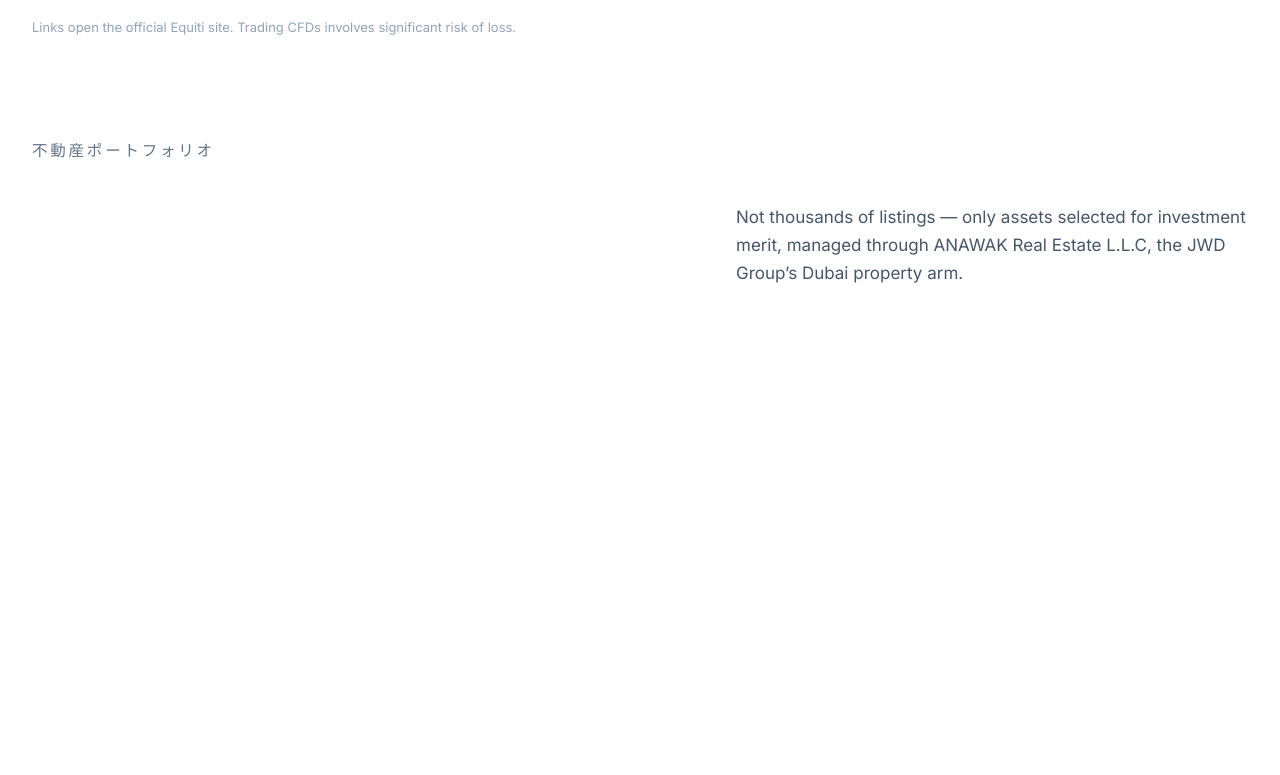
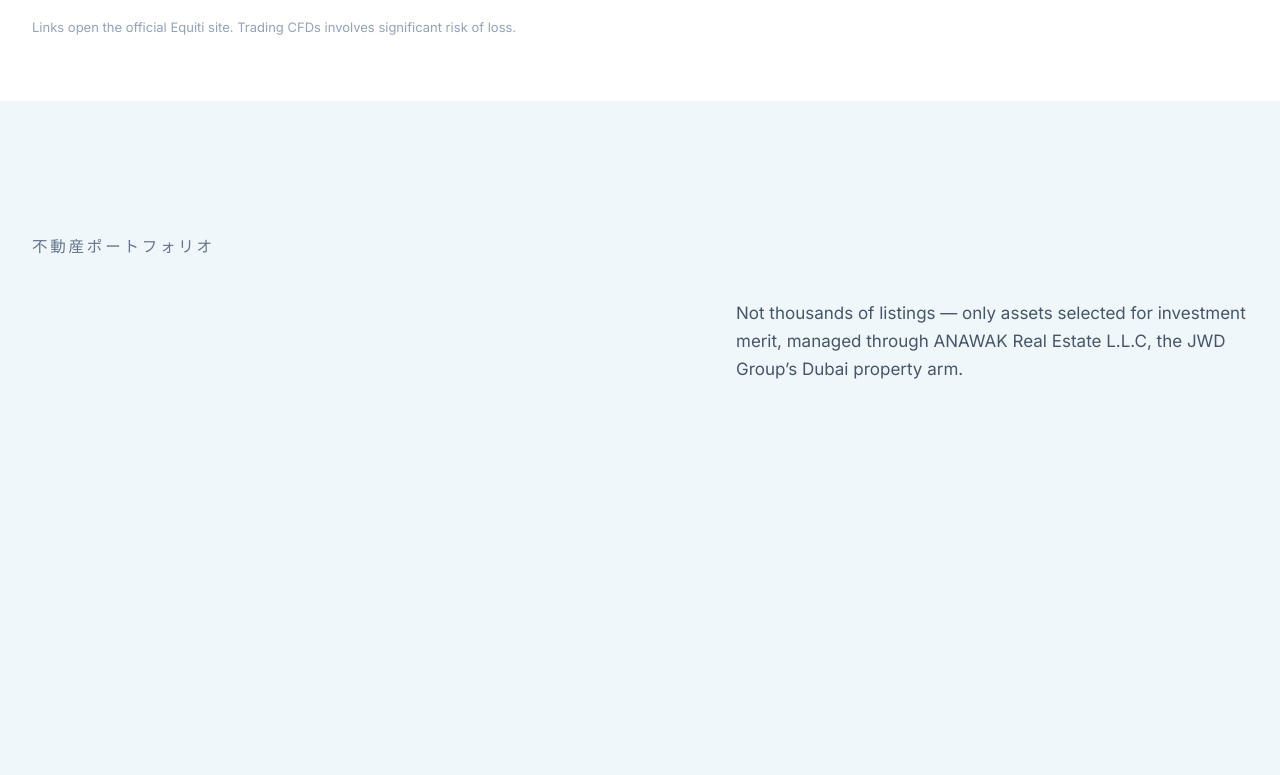
Before and after one commit to Pranjal250605/jwd-insurance, a React (Vite) app: page / in a window 1280 px wide. Shown: the part 1865-2640 px from the top of the page. Built offline with nearby package versions, Linux system fonts and the light colour scheme.

Commit message:
Give the real estate portfolio its own distinct section band
Move the RealEstate section onto the tinted alt surface with full
vertical padding so it reads as a standalone section rather than a
continuation of the markets grid.

Co-Authored-By: Claude Fable 5 <noreply@anthropic.com>

```diff
--- a/src/components/RealEstate.tsx
+++ b/src/components/RealEstate.tsx
@@ -4,8 +4,8 @@ export default function RealEstate() {
   const { t } = useT();
 
   return (
-    <section className="bg-white">
-      <div className="max-w-[1280px] mx-auto px-8 pb-20">
+    <section style={{ background: 'var(--surface-alt)' }}>
+      <div className="max-w-[1280px] mx-auto px-8 py-24">
         <div className="grid lg:grid-cols-[1fr_1.1fr] gap-10 mb-12 items-end">
           <div>
             <div className="eyebrow-rule text-[11px] font-semibold tracking-[0.28em] mb-3" style={{ color: 'var(--accent-deep)' }}>{t.realEstate.eyebrow}</div>
```
